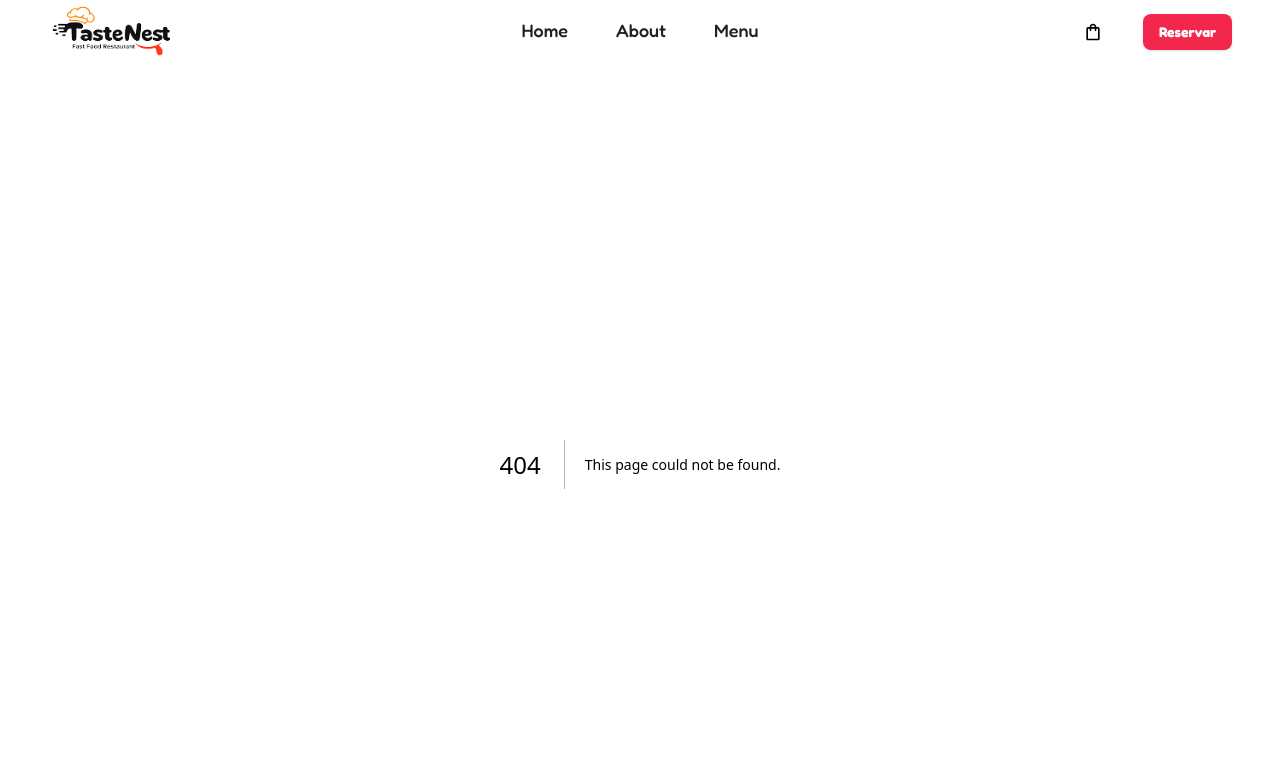
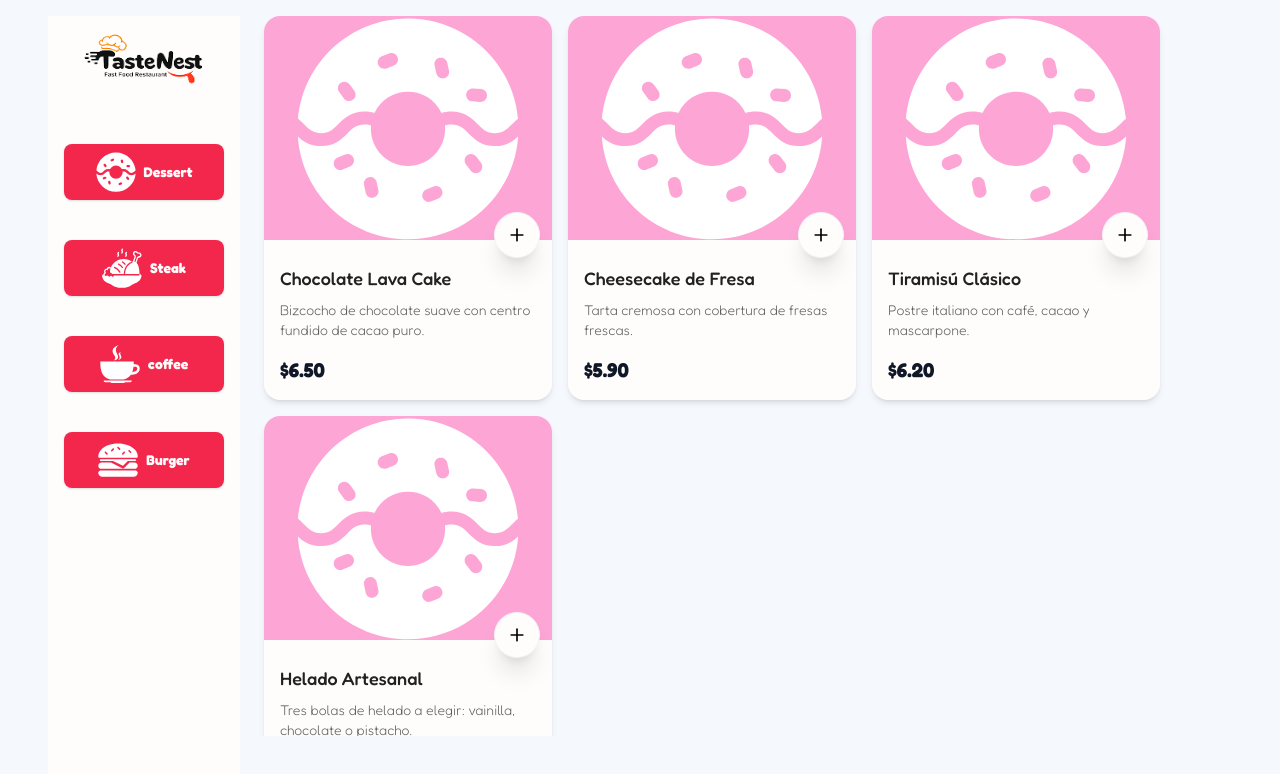
Before and after one commit to santiagoccaa/Landing-TasteNest, a Next.js app: page /menu in a window 1280 px wide. Before the commit this address had no page. Shown: the top 774 px of the page. Built offline with nearby package versions, Linux system fonts and the light colour scheme.

Commit message:
menu page

```diff
--- a/src/app/menu/[category]/page.tsx
+++ b/src/app/menu/page.tsx
@@ -1,26 +1,48 @@
 "use client"
 
 import { Button, Container, Flex, Heading, Text } from "@/components/UI"
+import { MdOutlineRestaurantMenu } from "react-icons/md";
 import { useGlobal } from "@/hook/useGlobal"
 import { categoriesList } from "@/modules/HomePage/components"
 import Image from "next/image"
 import { useParams } from "next/navigation"
+import { useState } from "react"
 import { TbPlus } from "react-icons/tb"
+import Link from "next/link";
 
 const MenuPage = () => {
 
   const params = useParams()
   const { menuSelected, handleChangeCategory } = useGlobal()
+  const [viewMenu, setViewMenu] = useState(false)
 
   return (
-    <div className="bg-secondary py-16">
+    <div className="bg-secondary">
       <Container>
-        <Flex className="w-full bg-blue-400 lg:flex-row lg:items-start" aling="center" direction="col">
-          <div className="h-full w-72 hidden lg:block">
+        <Flex
+          className="w-full pt-24 lg:pt-4 h-screen overflow-hidden relative lg:flex-row lg:items-start lg:justify-start" justify="center"
+          aling="center"
+          direction="col"
+        >
+          <button
+            onClick={() => setViewMenu(!viewMenu)}
+            className="absolute block lg:hidden top-2 right-2 bg-red p-4 rounded-full text-2xl text-white z-20"
+          >
+            <MdOutlineRestaurantMenu />
+          </button>
+          {/* Categorias */}
+          <div
+            className={`absolute top-0 ${viewMenu ? 'left-0' : '-left-[100%] lg:left-0'} bg-white transition-all duration-300 lg:relative px-4 z-40 w-4/6 lg:w-auto h-full`}
+          >
             <Heading className="capitalize" fs="xxl">
               {params.category}
             </Heading>
-            <Flex direction="col" gap="10" className="mt-12">
+            <Flex direction="col" gap="10">
+              <Link href={"/"} className="p-4 rounded-full text-sm font-bold">
+                <div>
+                  <Image src="/general/logo.png" width={400} height={400} alt="logo page" className="w-32 h-14" />
+                </div>
+              </Link>
               {
                 categoriesList.map((c) => (
                   <Button
@@ -45,11 +67,12 @@ const MenuPage = () => {
               }
             </Flex>
           </div>
-          <Flex justify="start" aling="start" className=" md:px-8">
-            <div className="grid grid-cols-1 md:grid-cols-2 lg:grid-cols-3 gap-10">
+          {/* Products */}
+          <Flex justify="start" aling="start" className="overflow-y-auto h-[90vh]">
+            <div className="grid grid-cols-1 md:grid-cols-2 xl:grid-cols-3 gap-4 pb-4 px-4">
               {menuSelected.map(({ title, description, price, menu_category }, idx) => (
-                <article key={idx} className="w-80 h-96 bg-white rounded-2xl shadow-md overflow-hidden hover:shadow-lg transition-shadow duration-200">
-                  <div className="relative h-56 w-full">
+                <article key={idx} className="w-72 h-96 bg-white rounded-2xl shadow-md overflow-hidden hover:shadow-lg transition-shadow duration-200">
+                  <div className="relative h-56 w-full bg-pink-300">
                     <Image
                       src={`/categories/${menu_category}.svg`}
                       alt={title}
--- a/src/components/Navbar/Navbar.tsx
+++ b/src/components/Navbar/Navbar.tsx
@@ -2,12 +2,11 @@
 
 import { Button, Container, Flex, Text } from '@/components/UI'
 import { RiMenu4Line } from "react-icons/ri";
-
 import Image from "next/image"
 import { MdOutlineShoppingBag } from 'react-icons/md';
 import { useState } from 'react';
 import Link from 'next/link';
-
+import { usePathname } from 'next/navigation';
 
 interface LinksPage {
     title: string,
@@ -24,18 +23,21 @@ const linksPage: LinksPage[] = [
     },
     {
         title: 'Menu',
-        href: '/menu/dessert'
+        href: '/menu'
     }
 ]
 
 export const Navbar = () => {
 
+    const pathName = usePathname()
+
     const [navActive, setNavActive] = useState(false)
+
+    if (pathName === "/menu") return;
 
     return (
         <>
             {/* Desktop */}
-
             <div className="hidden md:block py-2">
                 <Container>
                     <nav className='flex h-12 justify-between items-center'>
@@ -67,14 +69,13 @@ export const Navbar = () => {
             </div>
 
             {/* Mobile */}
-
             <div className="block md:hidden py-2 h-16 relative">
                 <ul className={` ${navActive ? 'h-screen' : 'h-0'} absolute top-16 bg-white w-full overflow-hidden transition-all duration-500 flex items-end z-40`}>
                     <Flex direction='col' gap='8' className='absolute top-12 h-96 w-full'>
                         {
                             linksPage.map(({ title, href }) => (
                                 <li key={title}>
-                                    <Link href={href} onClick={() =>setNavActive(!navActive)}>
+                                    <Link href={href} onClick={() => setNavActive(!navActive)}>
                                         <Text color='black' fw='bold' fs='lg' className='mt-12'>{title}</Text>
                                     </Link>
                                 </li>
--- a/src/modules/HomePage/components/AboutCard.tsx
+++ b/src/modules/HomePage/components/AboutCard.tsx
@@ -33,7 +33,7 @@ const aboutItems: AboutItem[] = [
 export const AboutCard = () => {
     return (
         <Flex gap="10" direction="col" className="md:flex-row">
-            {aboutItems.map(({ title, img, mt, category }, index) => (
+            {aboutItems.map(({ title, img, mt }, index) => (
                 <div
                     key={index}
                     className={`w-60 h-80 rounded-2xl p-2 pb-6 bg-black relative overflow-hidden group ${mt}`}
@@ -45,7 +45,7 @@ export const AboutCard = () => {
                         alt={`${title} option`}
                         className="w-full h-full absolute top-0 left-0 group-hover:scale-105 duration-500"
                     />
-                    <Link href={`/menu/${category}`} className="w-full h-full border-2 border-yellow rounded-2xl flex items-end relative">
+                    <Link href={`/menu`} className="w-full h-full border-2 border-yellow rounded-2xl flex items-end relative">
                         <Flex className="w-full h-10 bg-yellow rounded-full absolute -bottom-5">
                             <Heading fs="lg">{title}</Heading>
                         </Flex>
```
